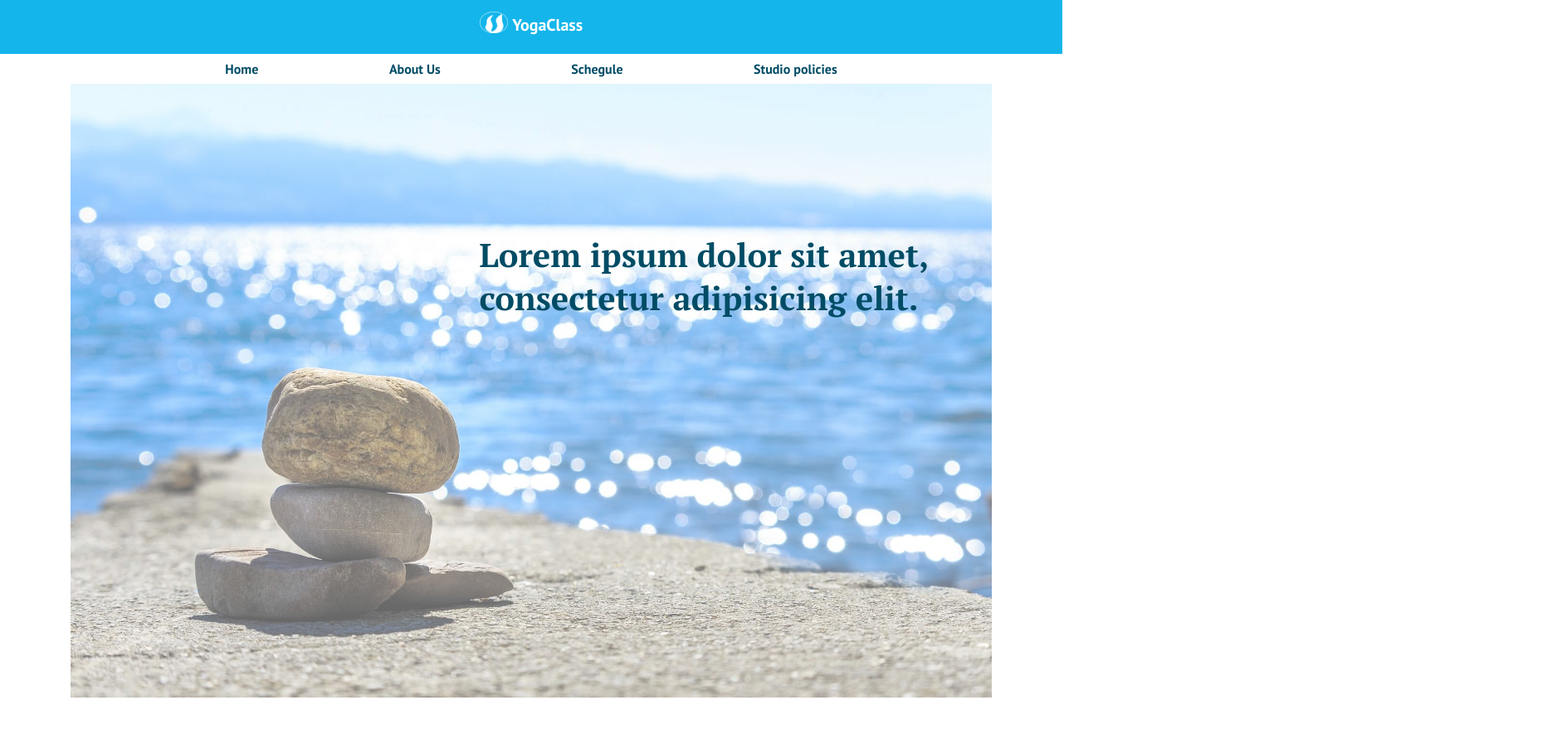
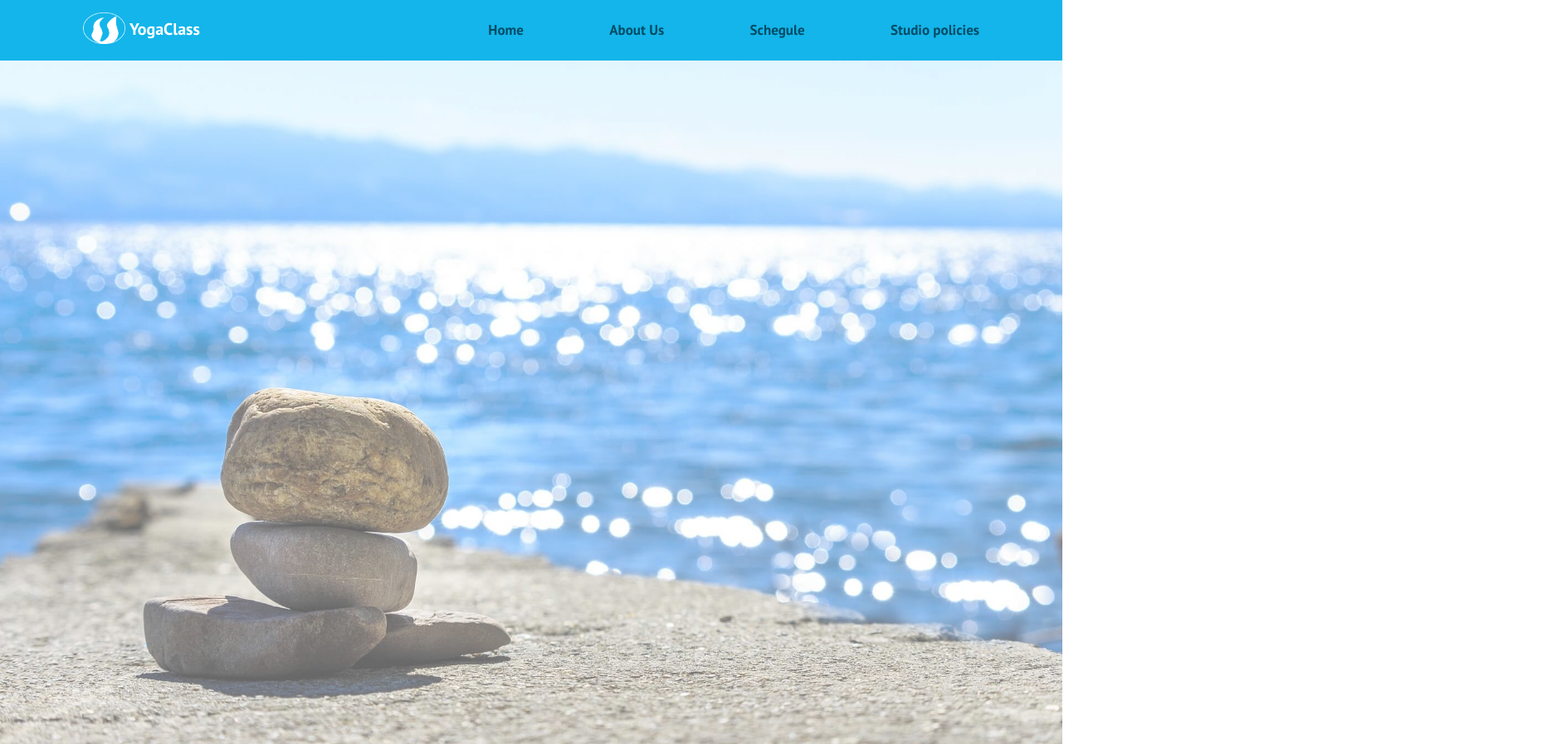
Before and after one commit to payevska/yogaclass, a plain HTML site: page index.html in a window 1280 px wide. Shown: the top 897 px of the page at 83% size, 1870 px wide, since content can reach past the window. Before the commit the page ends 841 px from the top, so only its background shows below. Drawn offline with nearby package versions, Linux system fonts and the light colour scheme.

Commit message:
fixed header and section-1

```diff
--- a/css/_header.scss
+++ b/css/_header.scss
@@ -3,15 +3,18 @@
   top: 0;
   width: 100%;
 } */
-
-.header-logotype {
+header {
 	background-color: $blue;
 }
 
+.header-wrap {
+    display: flex;
+    justify-content: space-between;
+
+}
+
 .logotype {
-    display: flex;
-    justify-content: center;
-    @extend %for-a;
+	@extend %for-a;
 	a {
 	    text-align: center;
 	    font: {
@@ -23,24 +26,36 @@
 		    color: $white;
     	}
 	    img {
-	    	width: 5%;
-    		margin: 14px 5px 25px 0;
+	    	width: 15%;
+    		margin: 15px 5px 20px 0;
 	    }
 	}
 }
 
+/* .header-nav {
+	background-color: $blue;
+} */
+
 .horizontal-menu {
-	margin: 6px 0;
+	display: flex;
+	align-items: center;
 	&__group-section {
+		padding: 0;
 		&_box-menu {
 			list-style: none;
 		    display: flex;
-		    justify-content: space-around;
+		    justify-content: space-between;
 		    padding-left: 0;
 			margin: 0;
 			&_name-section {
 				@extend %for-a;
-				font-weight: $medium-plus;
+				a:hover {
+		    		color: $white;
+    			}
+				font: {
+					weight: $medium-plus;
+					size: 17px;
+				}
 			}
 		}
 	}
@@ -52,10 +67,6 @@ menu {
 	visibility: hidden;
 }
 
-nav {
-	display: flex;
-}
-
 .drop-down {
 	position: relative;
 	display: flex;
@@ -64,6 +75,7 @@ nav {
 		display: none;
 		position: absolute;
 		background-color: $white;
+		border-radius: 6px;
 		min-width: 160px;
 		box-shadow: 0px 8px 16px 0px rgba(0,0,0,0.2);
 		z-index: 1;
@@ -75,10 +87,15 @@ nav {
 		a {
 			padding: 3px 0px 3px 45px;
 			display: block;
-			font-weight: $medium;
+			font: {
+					weight: $medium;
+					size: 17px;
+				}
 		}
 		a:hover {
 			background-color: #f1f1f1;
+			border-radius: 6px;
+			color: $blue;
 		}
 	}
 
--- a/css/_section-1.scss
+++ b/css/_section-1.scss
@@ -1,16 +1,47 @@
+section-1 {
+	background-image: url('../img/cairn-2776470_1920.jpg');
+    background-repeat: no-repeat;
+    background-size: contain;
+    opacity: 0.6;
+    display: flex;
+}
+
+.sign-up-block{
+	padding: 900px;
+
+}
+
+
+
+
+
+
+
+
+
+/* For slide
 .foto-block {
 	&__slide-image {
 		position: relative;
 		&_foto-main {
+			background-image: url('../img/cairn-2776470_1920.jpg');
+		    background-repeat: no-repeat;
+		    background-position: center center;
 			width: 100%;
 		    position: absolute;
 		    opacity: 0.6;
-		}
-		&_text-main {
-			position: absolute;
-    		margin-top: 150px;
-		    padding: 30px 18px 0 30px;
-    		@extend %for-h1;
+		    background-size: cover;
+		    &_text-main {
+				position: absolute;
+				padding: 120px 18px 808px 30px;
+	    		@extend %for-h1;
+			}
 		}
 	}
 }
+
+.section-1 {
+	background-color: $blue;
+    display: flex;
+}
+ */
--- a/index.html
+++ b/index.html
@@ -15,21 +15,15 @@
 </head>
 <body>
 	<!-- START HEADER  -->
-	<header id="myHeader">
-		<div class="header-logotype">
-			<div class="container">
-	  			<div class="row">
-					<div class="col-xl logotype">
+	<header id="myHeader" class="sticky-top">
+		<div class="container">
+  			<div class="row">
+  				<div class="col-xl header-wrap">
+					<div class="col-xl-4 logotype">
 						<a href="#"  alt="logotype"><img src="img/logotype-white_yoga.png">YogaClass</a>
 					</div>
-				</div>
-			</div>
-		</div>
-		<div class="container">
-			<div class="row">
-				<div class="col-xl">
-					<nav class="horizontal-menu">
-						<menu id="burger-menu" class="col-1">burger</menu>
+					<nav class="col-xl-8 horizontal-menu">
+						<menu id="burger-menu" class="col-2">burger</menu>
 						<div class="col-10 horizontal-menu__group-section">
 							<ul class="horizontal-menu__group-section_box-menu">
 								<li class="horizontal-menu__group-section_box-menu_name-section"><a href="#home">Home</a></li>
@@ -58,21 +52,22 @@
 	</header>
 	<!-- FINISH header -->
 	<!-- START section-1  -->
-	<section-1 id="home" class="section-1">
+	<section-1 id="home" class="sign-up">
 		<div class="container">
 			<div class="row">
-				<div class="col-xl foto-block">
-				<aside class="foto-block__slide-image">
-					<img class="foto-block__slide-image_foto-main" src="img/cairn-2776470_1920.jpg">
-					<h1 class="col-xl-7 offset-xl-5 foto-block__slide-image_text-main">
+				<div class="col-xl sign-up-block">
+				<!--For slide <aside class="foto-block__slide-image">
+					<div class="foto-block__slide-image_foto-main">
+					<h1 class="col-xl-7 offset-xl-5 foto-block__slide-image_foto-main_text-main">
 						Lorem ipsum dolor sit amet, consectetur adipisicing elit.
 					</h1>
-				</aside>
+				</div>
+				</aside> -->
+				<!-- <aside class="foto-block__slide-image" src=""></aside>
 				<aside class="foto-block__slide-image" src=""></aside>
 				<aside class="foto-block__slide-image" src=""></aside>
 				<aside class="foto-block__slide-image" src=""></aside>
-				<aside class="foto-block__slide-image" src=""></aside>
-				<aside class="foto-block__slide-image" src=""></aside>
+				<aside class="foto-block__slide-image" src=""></aside> -->
 			</div>
 		</div>
 	</section-1>
```
Also changed, not shown: css/style.css, 1 other file.
